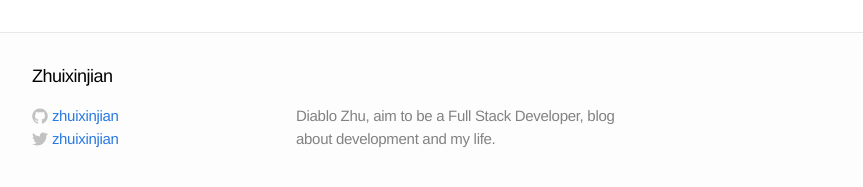
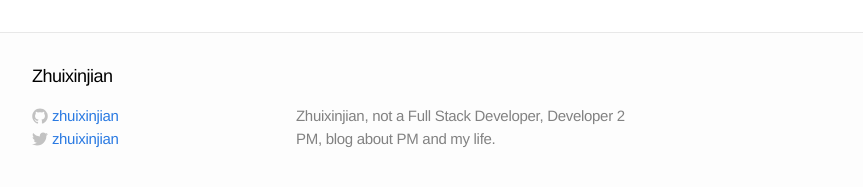
Before and after one commit to zhuixinjian/zhuixinjian.github.io, a Jekyll site: the page built from about.md, in a window 1280 px wide. Shown: the part 429-616 px from the top of the page, without its empty margins (208-1071 px from the left). Built offline with Jekyll 4.4.1, drawn with Linux system fonts in a browser that asks for light colours; Markdown is read by kramdown in place of the engine named in the settings.

Commit message:
about me

```diff
--- a/_config.yml
+++ b/_config.yml
@@ -2,7 +2,7 @@
 title:  Zhuixinjian
 author: "Zhuixinjian"
 email: zhuixinjian@gmail.com
-description: "Diablo Zhu, aim to be a Full Stack Developer, blog about development and my life."
+description: "Zhuixinjian, not a Full Stack Developer, Developer 2 PM, blog about PM and my life."
 baseurl: ""
 url: "http://zhuixinjian.com"
 twitter_username: zhuixinjian
```
